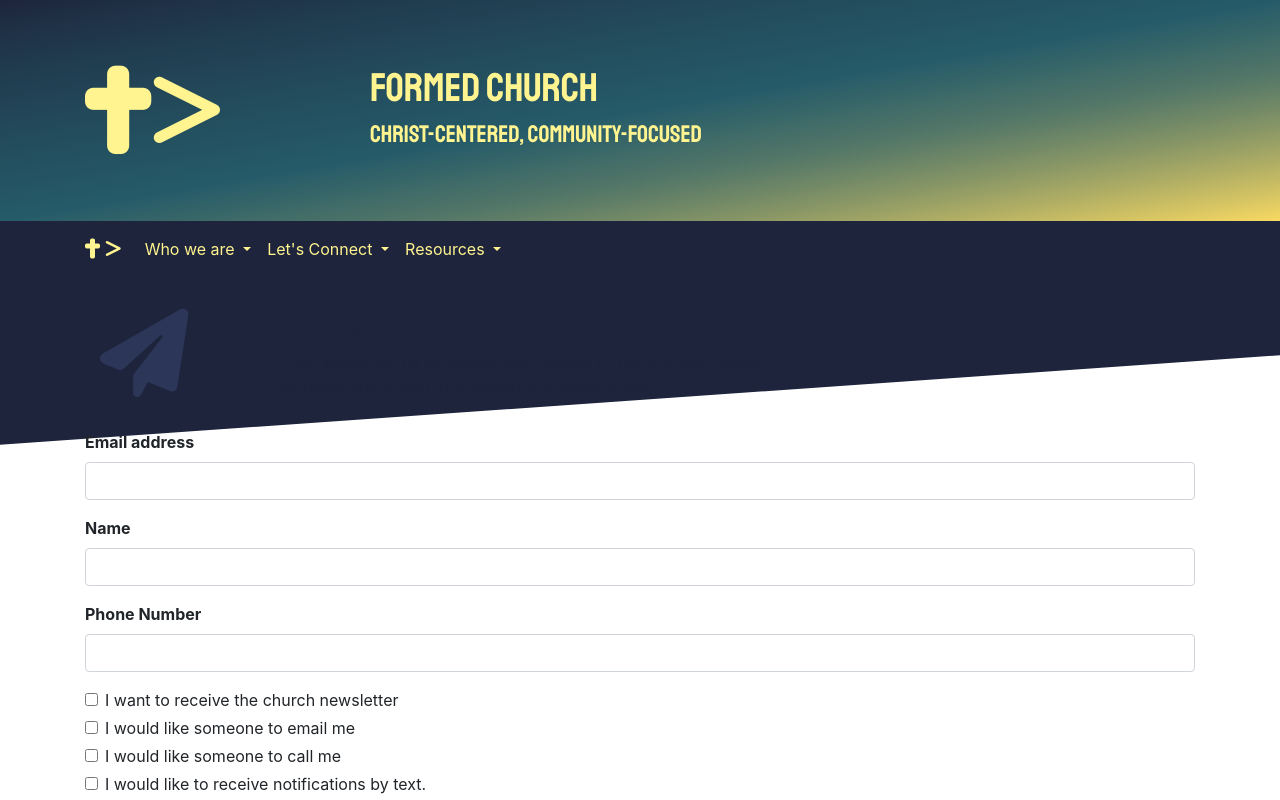
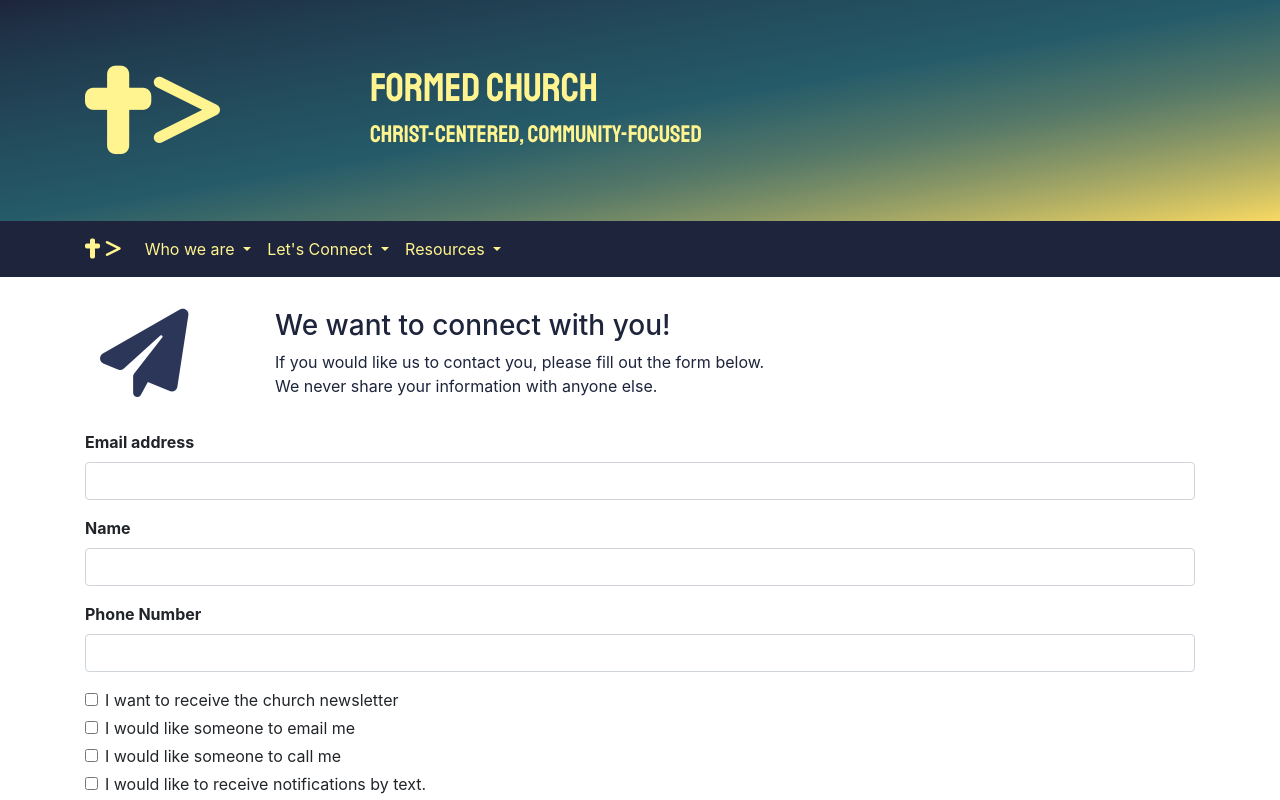
Before and after one commit to drewjtaylor/formed_church, a website: page contactus.html in a window 1280 px wide. Shown: the top 800 px of the page. Drawn offline with nearby package versions, Linux system fonts and the light colour scheme.

Commit message:
Fixed diagonal background on pages other than index

```diff
--- a/contactus.html
+++ b/contactus.html
@@ -32,10 +32,6 @@
 
 
 <body>
-
-    <!-- diagonal background -->
-    <div class="diagonal-box-slant-left"></div>
-
 
     <!-- Nav has an icon that stays on the left, then the other nav options have dropdown menus on the right  -->
     <!-- Experimented with a jumbotron top. The website I'm comparing to at www.bldg28.com only has the navbar, so we'll see -->
```
Also changed, not shown: meetingtimes.html (+0 -4 lines), ourmission.html (+0 -4 lines), staff.html (+0 -4 lines), whatwebelieve.html (+0 -4 lines), whyformedchurch.html (+0 -4 lines).
